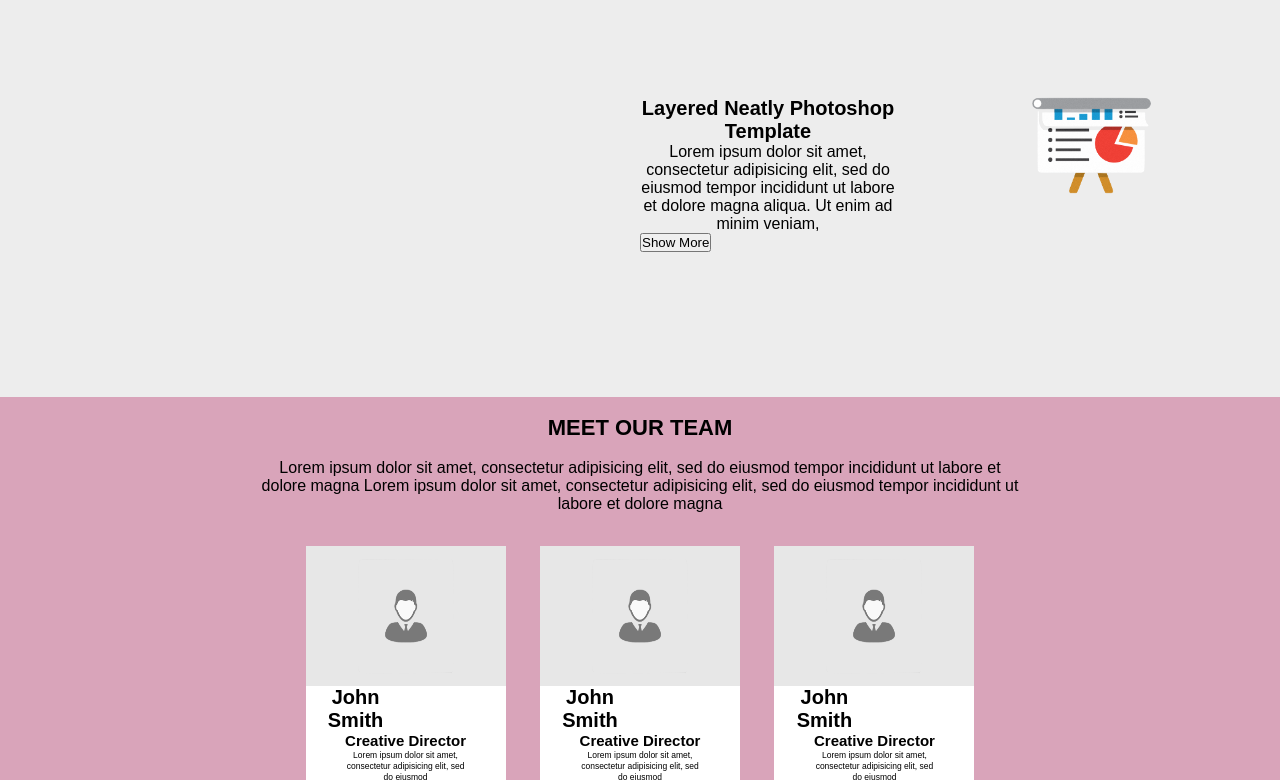
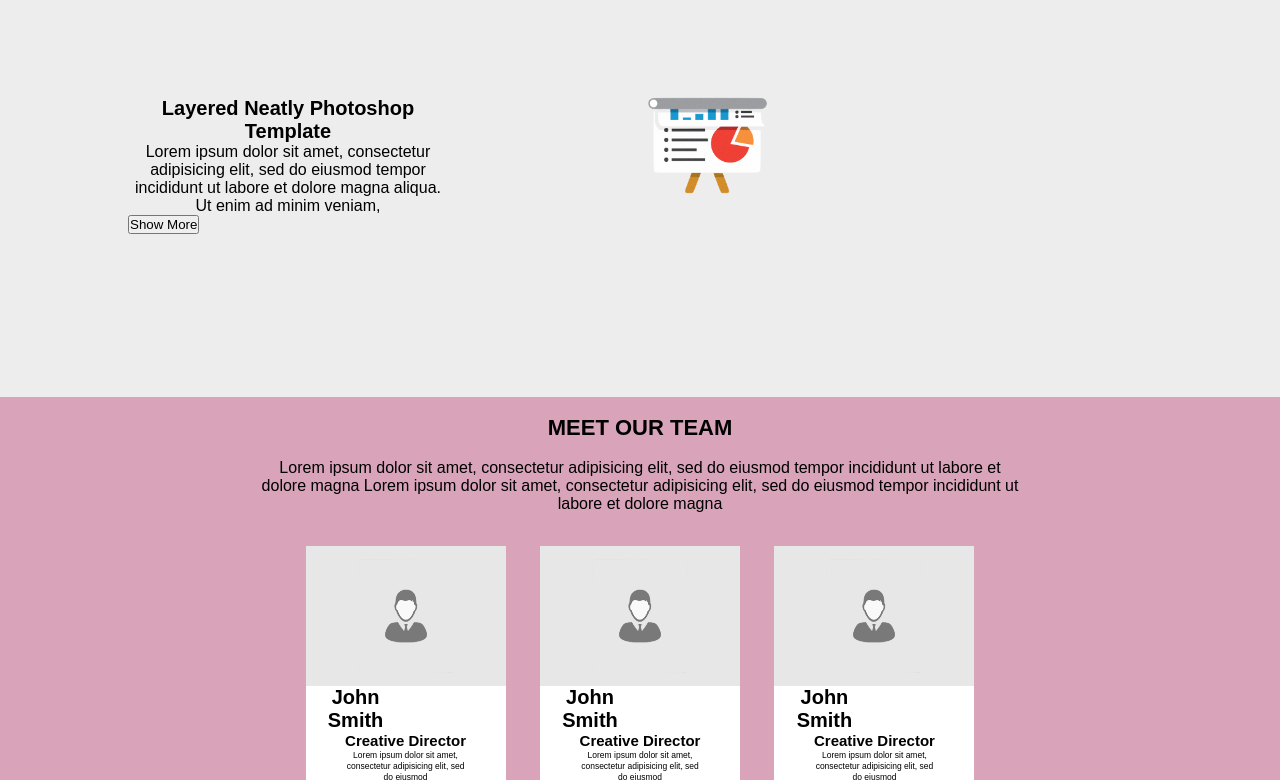
Before and after one commit to DanDreger/colorfulflat, a plain HTML site: page index.html in a window 1280 px wide. Shown: the part 1353-2133 px from the top of the page. Drawn offline with Linux system fonts and the light colour scheme.

Commit message:
second commit

```diff
--- a/style/style.css
+++ b/style/style.css
@@ -121,7 +121,8 @@ header {
 }
 
 .bottomhalf {
-	margin-left: 			50%;
+	margin-right: 	 		10%;
+	width:					50%;
 }
 
 #section4 p, h3 {
```
